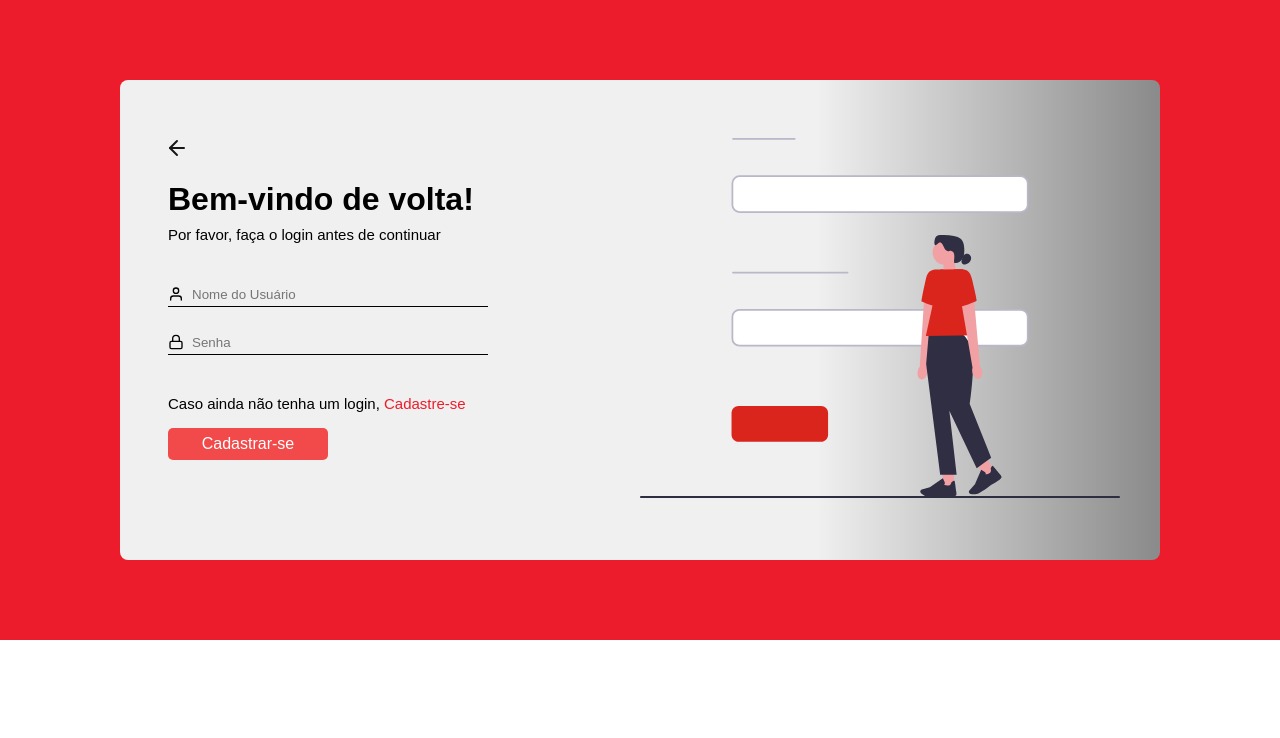
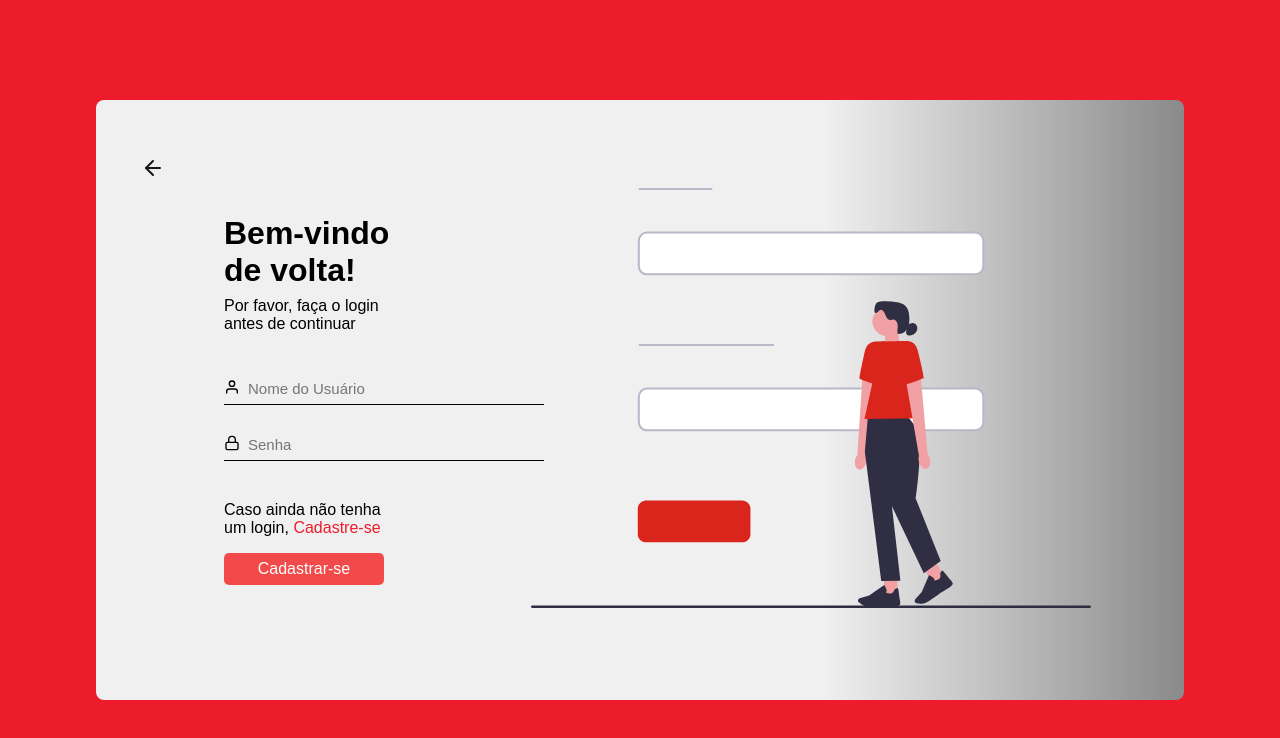
Before and after one commit to pablo-boop/CommandBlock-Front, a Next.js app: page /Login in a window 1280 px wide. Shown: the top 738 px of the page. Built offline with nearby package versions, Linux system fonts and the light colour scheme.

Commit message:
alterações

```diff
--- a/app/Login/login.module.css
+++ b/app/Login/login.module.css
@@ -4,7 +4,7 @@
     align-items: center;
     justify-content: center;
     background-color: #ec1c2c;
-    height: 40rem;
+    height: 100vh;
 }
 
 .container {
@@ -13,10 +13,14 @@
     align-items: center;
     justify-content: space-between;
     position: relative;
-    height: 30rem;
-    width: 65rem;
+    height: 75vh;
+    width: 85vw;
     border-radius: 0.5rem;
     background-image: linear-gradient(to right, #F0F0F0 67%, #8A8A8A);
+}
+
+.buttonArrow {
+    cursor: pointer;
 }
 
 .arrow {
@@ -30,9 +34,9 @@
 .left {
     display: flex;
     flex-direction: column;
-    width: '50%';
+    width: 40%;
     height: auto;
-    padding: 3rem;
+    padding: 8rem;
     gap: 0.5rem;
 }
 
@@ -40,13 +44,13 @@
     display: flex;
     align-items: center;
     justify-content: center;
-    width: '50%';
+    width: 60%;
     height: auto;
 }
 
 .img {
-    width: 30rem;
-    margin-right: 2.5rem;
+    width: 35rem;
+    margin-right: 8rem;
 }
 
 .inputs {
@@ -61,9 +65,10 @@
     border: none;
     border-bottom: 1px #000 solid;
     width: 20rem;
-    height: 1.5rem;
+    height: 2rem;
     padding: 0.5rem;
     padding-left: 1.5rem;
+    font-size: 15px;
 }
 
 .inputWithIcon {
@@ -76,7 +81,7 @@
 
 .icon {
     position: absolute;
-    top: 3px;
+    top: 6px;
     color: #000;
 }
 
@@ -86,7 +91,7 @@
 
 .txt {
     color: #000;
-    font-size: 15px;
+    font-size: 1rem;
 }
 
 .register {
```
